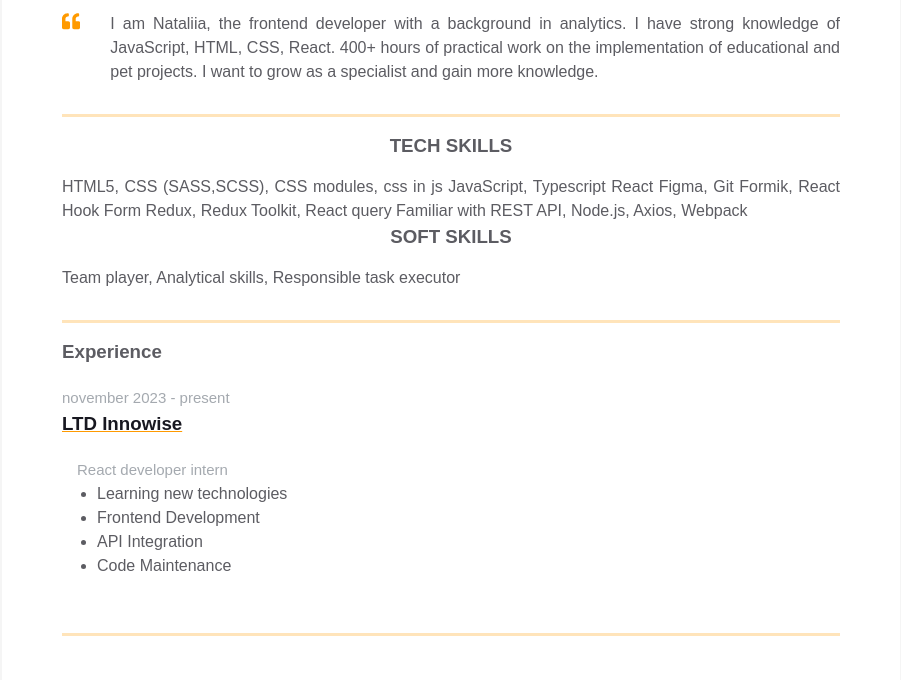
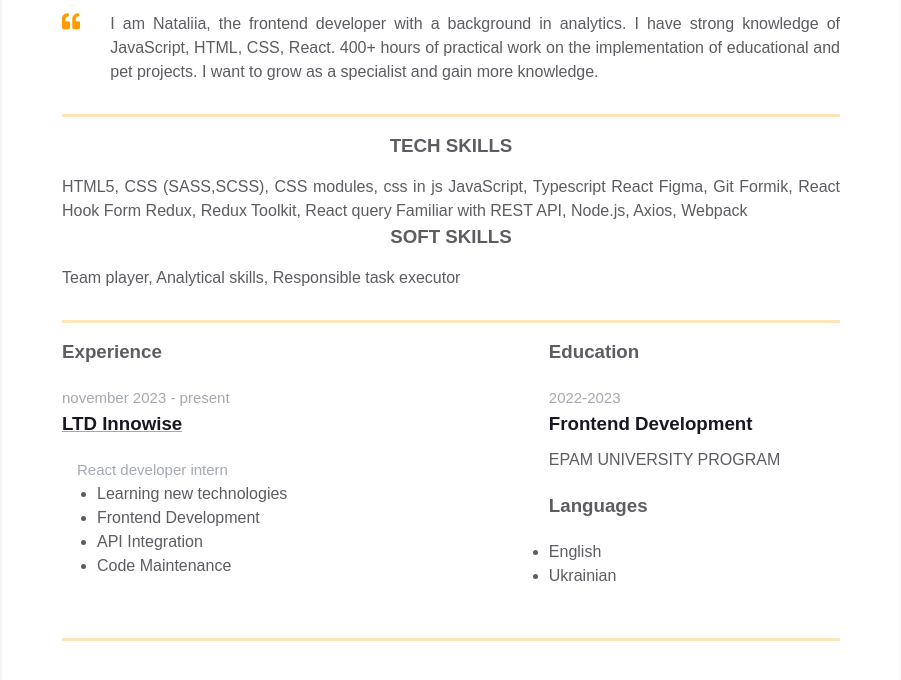
Before and after one commit to pylkonata/homepage, a plain HTML site: page index.html in a window 1280 px wide. Shown: the part 338-1018 px from the top of the page, without its empty margins (189-1090 px from the left). Drawn offline with Linux system fonts and the light colour scheme.

Commit message:
feat: add additional info block

```diff
--- a/index.html
+++ b/index.html
@@ -146,7 +146,31 @@
                   </div>
                 </div>
 
-                <div class="additional-info fv"></div>
+                <div class="additional-info fv">
+                  <div class="additional-info__education">
+                    <h3 class="additional-info__education-header">Education</h3>
+                    <div class="additional-info__education-university">
+                      <span
+                        class="additional-info__education-university-durability"
+                        >2022-2023</span
+                      >
+                      <h3
+                        class="additional-info__education-university-speciality"
+                      >
+                        Frontend Development
+                      </h3>
+                      <p class="additional-info__education-university-name">
+                        EPAM UNIVERSITY PROGRAM
+                      </p>
+                    </div>
+                  </div>
+
+                  <h3 class="additional-info__languages-header">Languages</h3>
+                  <ul class="additional-info__languages">
+                    <li class="additional-info__languages-item">English</li>
+                    <li class="additional-info__languages-item">Ukrainian</li>
+                  </ul>
+                </div>
               </div>
             </div>
           </div>
```
